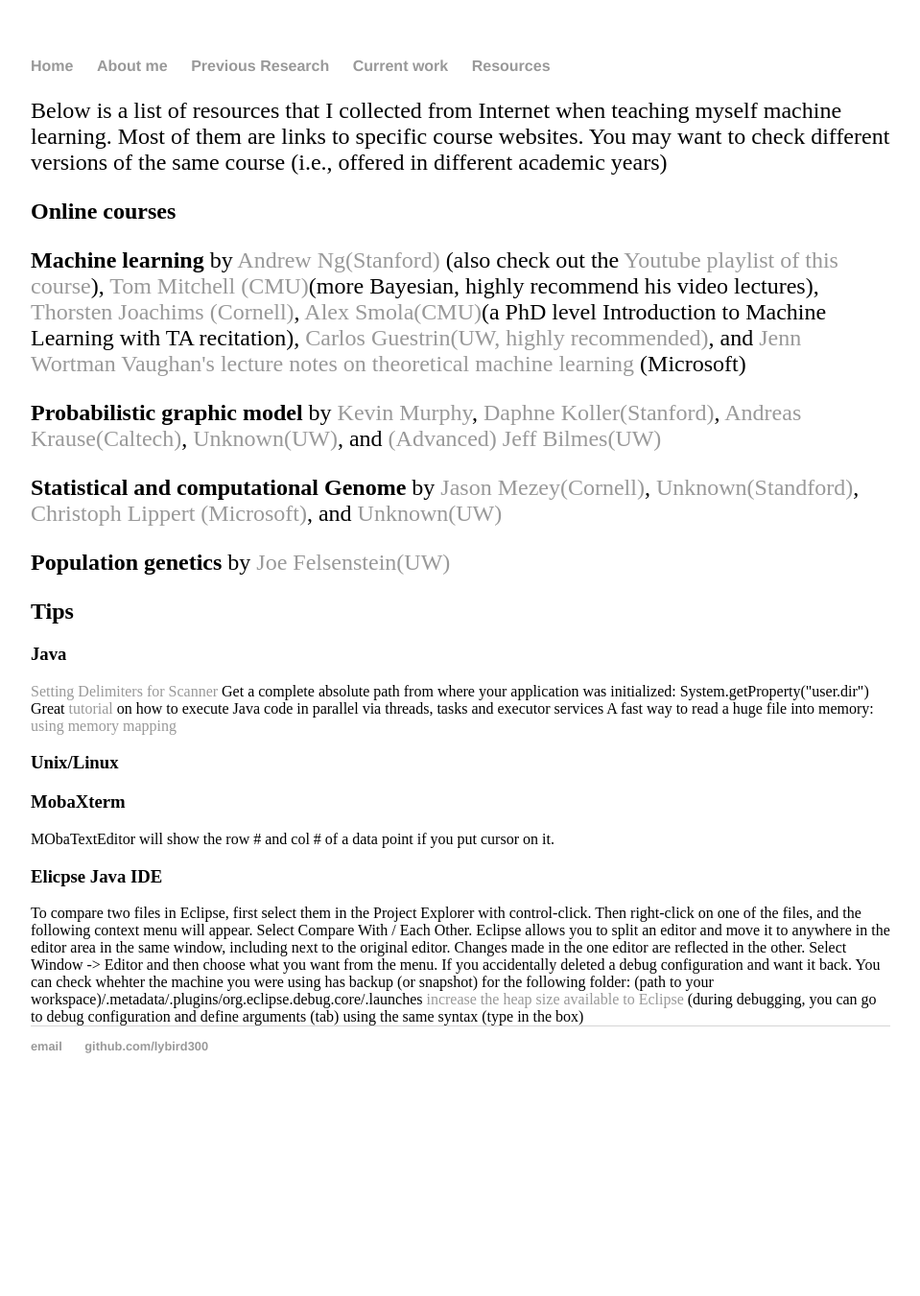
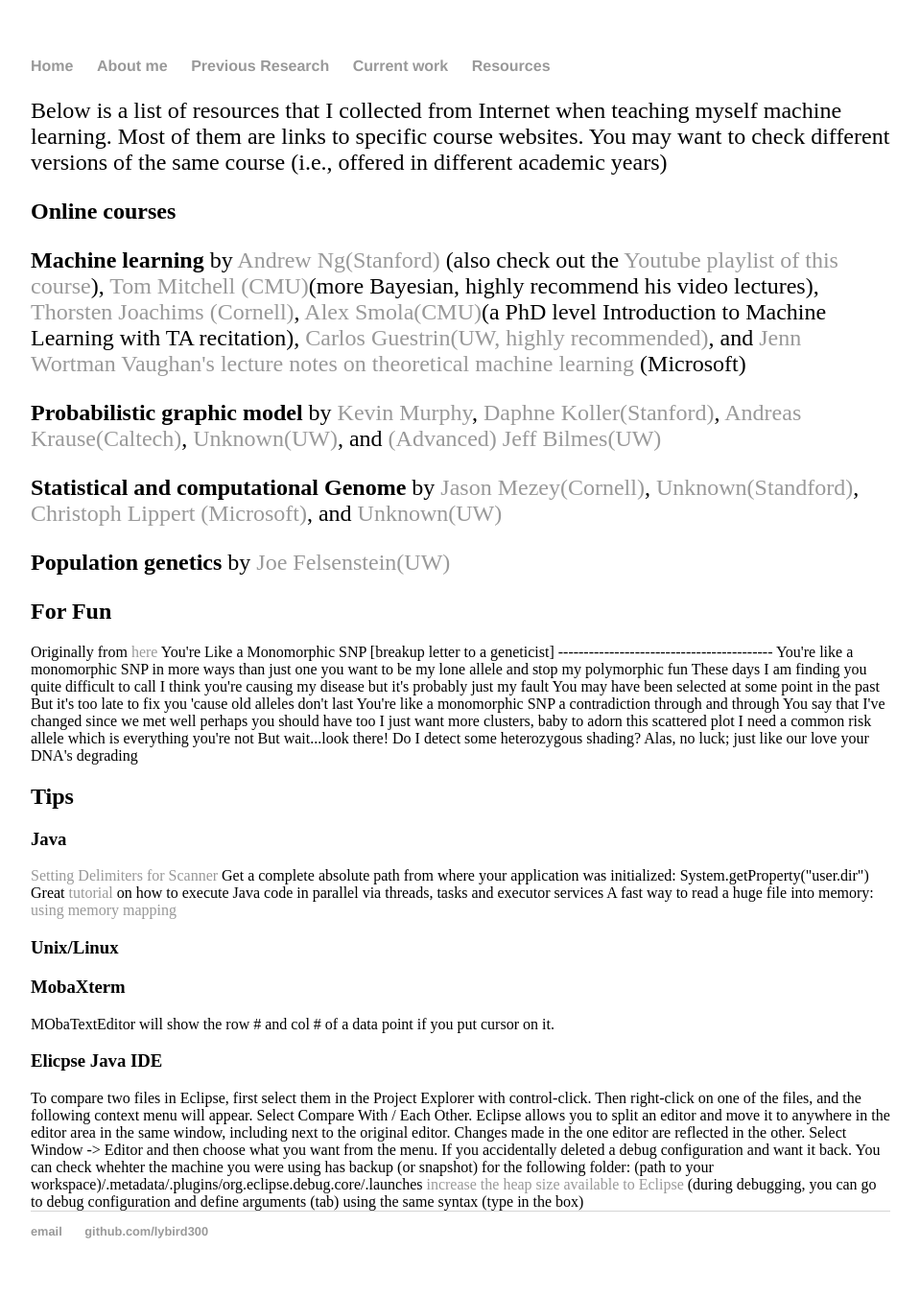
Before and after one commit to lybird300/lybird300.github.io, a Jekyll site: the page built from resources/index.html, in a window 1280 px wide. Shown: the whole page at 96% size, without its empty margins (160-1119 px from the left). Built offline with Jekyll 4.4.1, drawn with Linux system fonts in a browser that asks for light colours; before the commit the page ends 1158 px from its top, so only the background shows below that.

Commit message:
Update index.html

```diff
--- a/resources/index.html
+++ b/resources/index.html
@@ -12,6 +12,42 @@ title: Resources and tips
 <p><b>Statistical and computational Genome</b> by <a href="http://mezeylab.cb.bscb.cornell.edu/Classes.aspx">Jason Mezey(Cornell)</a>, <a href="http://web.stanford.edu/class/cs262/cgi-bin/index.php">Unknown(Standford)</a>, <a href="http://www.mixed-models.org/lectures-ucla/winter-2014-current-topics-in-computational-biology/">Christoph Lippert (Microsoft)</a>, and <a href="http://elbo.gs.washington.edu/courses/GS_559_13_wi/">Unknown(UW)</a></p>
 
 <p><b>Population genetics</b> by <a href="http://evolution.gs.washington.edu/gs562/">Joe Felsenstein(UW)</a></p>
+
+<h2>For Fun</h2>
+Originally from <a href="http://www.stats.ox.ac.uk/~howie/monomorphism.html">here</a>
+You're Like a Monomorphic SNP
+[breakup letter to a geneticist]
+------------------------------------------
+
+You're like a monomorphic SNP
+in more ways than just one
+you want to be my lone allele
+and stop my polymorphic fun
+
+These days I am finding you
+quite difficult to call
+I think you're causing my disease
+but it's probably just my fault
+
+You may have been selected
+at some point in the past
+But it's too late to fix you
+'cause old alleles don't last
+
+You're like a monomorphic SNP
+a contradiction through and through
+You say that I've changed since we met
+well perhaps you should have too
+
+I just want more clusters, baby
+to adorn this scattered plot
+I need a common risk allele
+which is everything you're not
+
+But wait...look there! Do I detect
+some heterozygous shading?
+Alas, no luck; just like our love
+your DNA's degrading
 
 <h2>Tips</h2>
 <h3>Java</h3>
```
